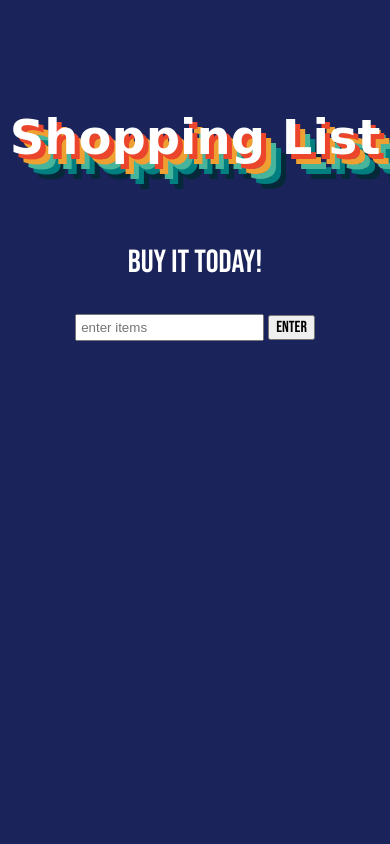
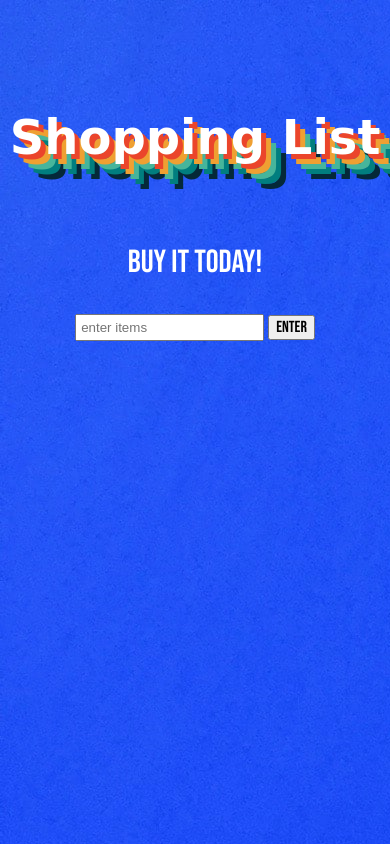
Before and after one commit to patraz/shopping-list, a plain HTML site: page index.html in a window 390 px wide. Drawn offline with nearby package versions, Linux system fonts and the light colour scheme.

Commit message:
Add files via upload

```diff
--- a/style.css
+++ b/style.css
@@ -54,6 +54,11 @@ p {
 body {
   background-color:#1B245A;
 }
+@media screen and (max-width: 600px) {
+  body {
+    background-image:url(tlo.jpg);
+  }
+}
 
 ul {
   font-size: 1.5em;
```
Also changed, not shown: tlo.jpg (added).
